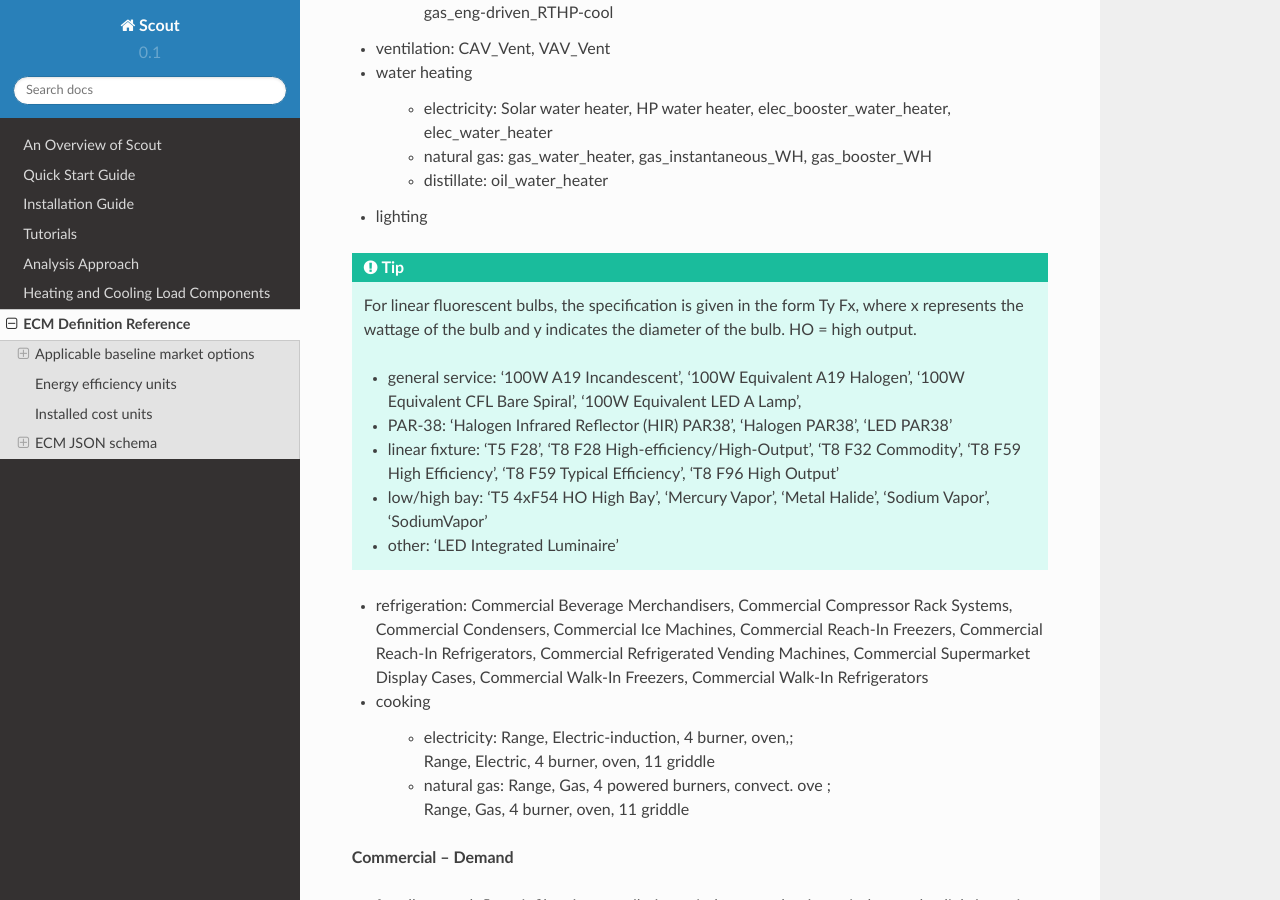
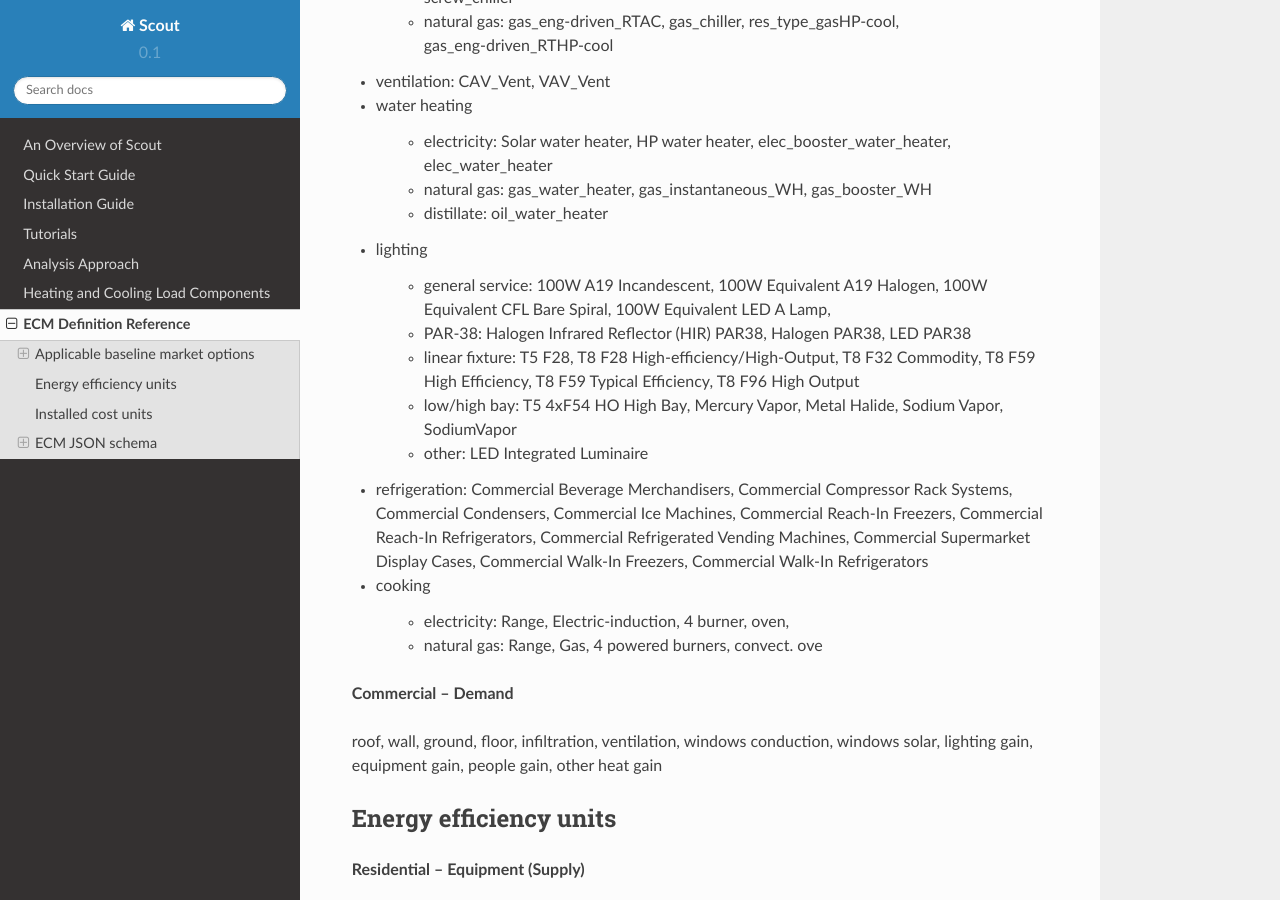
Before and after one commit to trynthink/scout, a Sphinx documentation site: the page built from docs/ecm_reference.rst, in a window 1280 px wide and 900 px high, scrolled down 4868 px. Built offline with Sphinx 7.4.7 and the Read the Docs theme 2.0.0, drawn with Linux system fonts in a browser that asks for light colours; some of the changed text lies outside the part shown.

Commit message:
Corrections to docs, add back plot legend
Point users towards latest Scout release in Quick Start Guide; correctly display residential 'refrigeration' and 'other (grid electric)' end use options, as well as commercial lighting technology options, in ECM Definition Reference; remove commercial cooking technologies that are inconsistently specified across the stock/energy and cost/performance/lifetime data; reintroduce a legend at the bottom of all individual ECM plots.

```diff
--- a/docs/ecm_reference.rst
+++ b/docs/ecm_reference.rst
@@ -103,6 +103,7 @@
 | lighting              |      X      |             |            |            |
 +-----------------------+-------------+-------------+------------+------------+
 | refrigeration         |      X      |             |            |            |
++-----------------------+-------------+-------------+------------+------------+
 | other (grid electric) |      X      |             |            |            |
 +-----------------------+-------------+-------------+------------+------------+
 | all                   |      X      |      X      |      X     |      X     |
@@ -257,22 +258,18 @@
 
 * lighting
 
-.. tip::
-
-   For linear fluorescent bulbs, the specification is given in the form Ty Fx, where x represents the wattage of the bulb and y indicates the diameter of the bulb. HO = high output.
-
-   * general service: '100W A19 Incandescent', '100W Equivalent A19 Halogen', '100W Equivalent CFL Bare Spiral', '100W Equivalent LED A Lamp',
-   * PAR-38: 'Halogen Infrared Reflector (HIR) PAR38', 'Halogen PAR38', 'LED PAR38'
-   * linear fixture: 'T5 F28', 'T8 F28 High-efficiency/High-Output', 'T8 F32 Commodity', 'T8 F59 High Efficiency', 'T8 F59 Typical Efficiency', 'T8 F96 High Output'
-   * low/high bay: 'T5 4xF54 HO High Bay', 'Mercury Vapor', 'Metal Halide', 'Sodium Vapor', 'SodiumVapor'
-   * other: 'LED Integrated Luminaire'
+   * general service: 100W A19 Incandescent, 100W Equivalent A19 Halogen, 100W Equivalent CFL Bare Spiral, 100W Equivalent LED A Lamp,
+   * PAR-38: Halogen Infrared Reflector (HIR) PAR38, Halogen PAR38, LED PAR38
+   * linear fixture: T5 F28, T8 F28 High-efficiency/High-Output, T8 F32 Commodity, T8 F59 High Efficiency, T8 F59 Typical Efficiency, T8 F96 High Output
+   * low/high bay: T5 4xF54 HO High Bay, Mercury Vapor, Metal Halide, Sodium Vapor, SodiumVapor
+   * other: LED Integrated Luminaire
 
 * refrigeration: Commercial Beverage Merchandisers, Commercial Compressor Rack Systems, Commercial Condensers, Commercial Ice Machines, Commercial Reach-In Freezers, Commercial Reach-In Refrigerators, Commercial Refrigerated Vending Machines, Commercial Supermarket Display Cases, Commercial Walk-In Freezers, Commercial Walk-In Refrigerators
 
 * cooking
 
-   * electricity: |tooltip| Range, Electric-induction, 4 burner, oven, |chunk-b| electric range with induction-style cooktop |close|; |tooltip| Range, Electric, 4 burner, oven, 11 griddle |chunk-b| electric range with standard coil or ceramic cooktop |close|
-   * natural gas: |tooltip| Range, Gas, 4 powered burners, convect. ove |chunk-b| natural gas range with convection oven |close| ; |tooltip| Range, Gas, 4 burner, oven, 11 griddle |chunk-b| natural gas range with standard oven |close|
+   * electricity: |tooltip| Range, Electric-induction, 4 burner, oven, |chunk-b| electric range with induction-style cooktop |close|
+   * natural gas: |tooltip| Range, Gas, 4 powered burners, convect. ove |chunk-b| natural gas range with convection oven |close|
 
 .. * PCs
 .. * non-PC office equipment
--- a/docs/quick_start_guide.rst
+++ b/docs/quick_start_guide.rst
@@ -95,7 +95,7 @@
 Output plots are organized in folders by :ref:`adoption scenario <overview-adoption>` and :ref:`plotted metric of interest <overview-results>` (i.e., |html-filepath| ./results/plots/(adoption scenario)/(metric of interest)\ |html-fp-end|). Raw data for each adoption scenario's plots are stored in the XLSX files beginning with "Summary_Data."
 
 
-.. _Download the latest version of Scout: https://github.com/trynthink/scout/archive/v0.1.zip
+.. _Download the latest version of Scout: https://github.com/trynthink/scout/releases/latest
 
 .. rubric:: Footnotes
 
```
Also changed, not shown: 1 other file.
